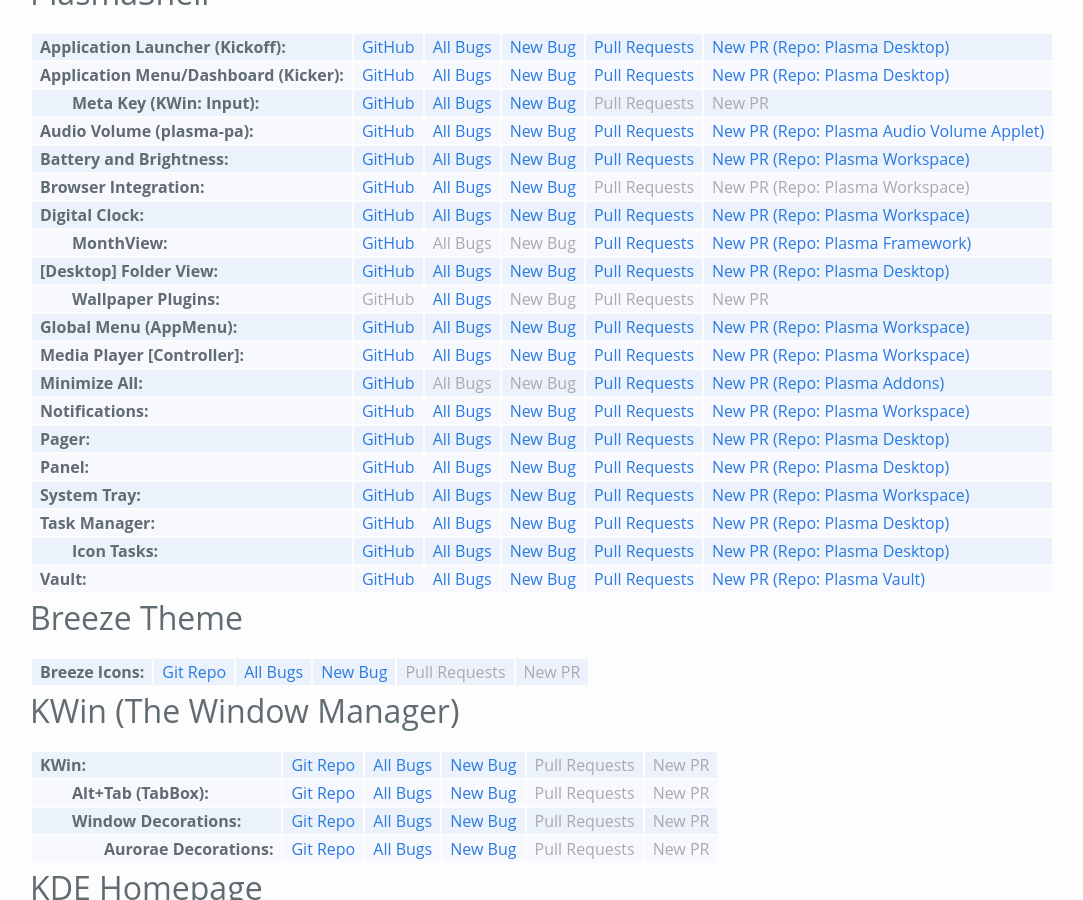
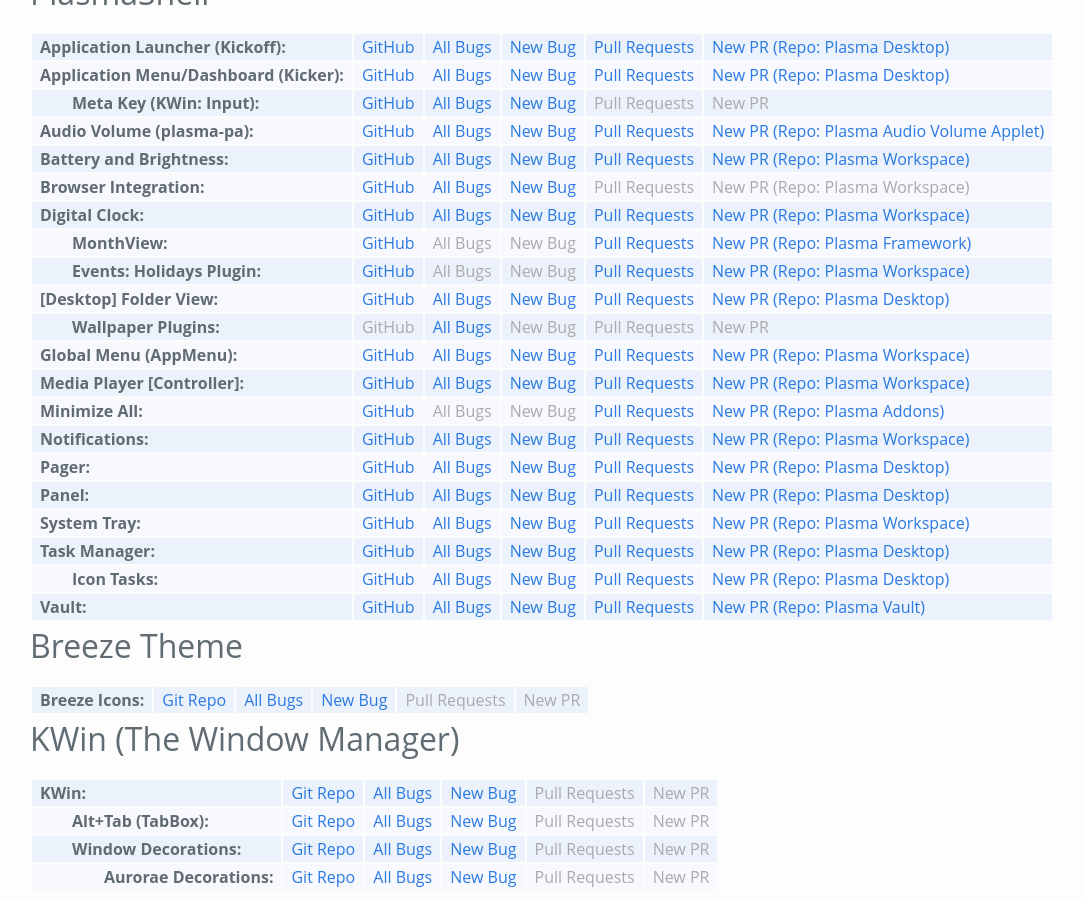
Before and after one commit to Zren/zren.github.io, a Jekyll site: the page built from kde_repos.md, in a window 1280 px wide and 900 px high, scrolled down 350 px. Shown: the whole window, without its empty margins (0-1083 px from the left). Built offline with Jekyll 4.4.1, drawn with Linux system fonts in a browser that asks for light colours.

Commit message:
Add link to kholidays calendar plugin

```diff
--- a/kde_repos.md
+++ b/kde_repos.md
@@ -126,6 +126,14 @@
 		<td><a>New Bug</a></td>
 		<td><a href="{{phabDiffsFramework}}">Pull Requests</a></td>
 		<td><a href="{{phabNewDiff}}">New PR (Repo: Plasma Framework)</a></td>
+	</tr>
+	<tr class="indent">
+		<td>Events: Holidays Plugin</td>
+		<td><a href="https://github.com/KDE/plasma-workspace/tree/master/plasmacalendarintegration">GitHub</a></td>
+		<td><a>All Bugs</a></td>
+		<td><a>New Bug</a></td>
+		<td><a href="{{phabDiffsWorkspace}}">Pull Requests</a></td>
+		<td><a href="{{phabNewDiff}}">New PR (Repo: Plasma Workspace)</a></td>
 	</tr>
 	<tr>
 		<td>[Desktop] Folder View</td>
```
